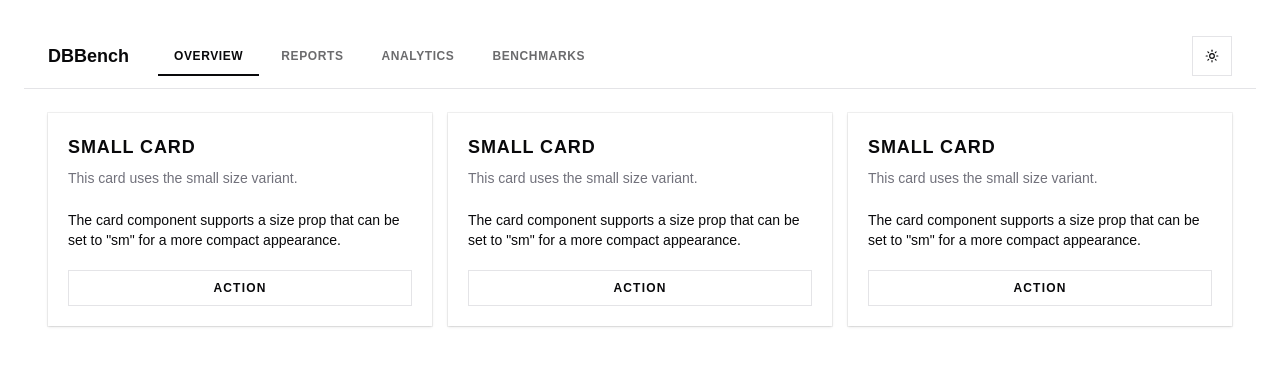
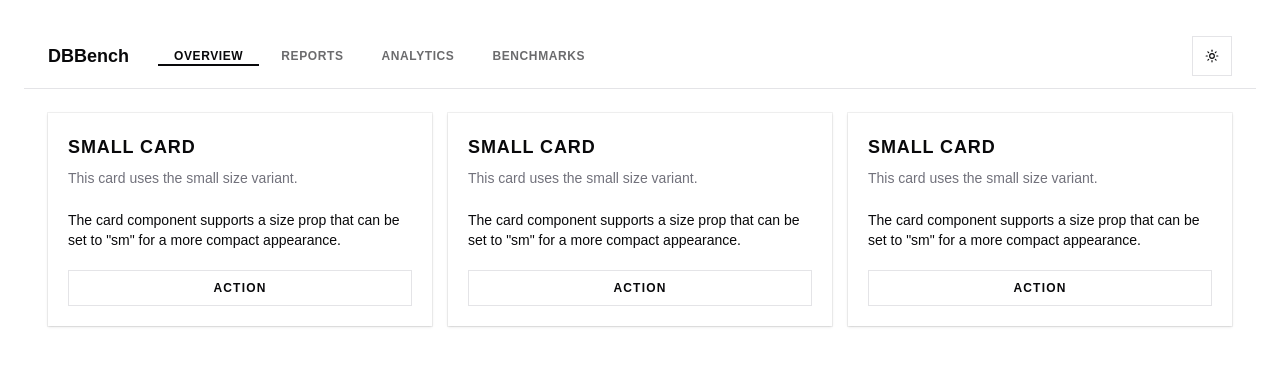
Before and after one commit to AttackKrow/CSE120FrontendUIDemo, a React (Vite) app in the folder 120ProjDemo/: page / in a window 1280 px wide. Shown: the top 366 px of the page. Built offline with nearby package versions, Linux system fonts and the light colour scheme.

Commit message:
fix problem in tabs.jsx

```diff
--- a/120ProjDemo/src/components/ui/tabs.jsx
+++ b/120ProjDemo/src/components/ui/tabs.jsx
@@ -62,7 +62,7 @@ function TabsTrigger({
         "relative inline-flex h-[calc(100%-1px)] flex-1 items-center justify-center gap-2 border border-transparent px-4 py-1.5 text-xs font-semibold tracking-wider whitespace-nowrap text-foreground/60 uppercase transition-all group-data-vertical/tabs:w-full group-data-vertical/tabs:justify-start group-data-vertical/tabs:px-4 group-data-vertical/tabs:py-2 hover:text-foreground focus-visible:border-ring focus-visible:ring-[3px] focus-visible:ring-ring/50 focus-visible:outline-1 focus-visible:outline-ring disabled:pointer-events-none disabled:opacity-50 has-data-[icon=inline-end]:pr-2.5 has-data-[icon=inline-start]:pl-2.5 dark:text-muted-foreground dark:hover:text-foreground [&_svg]:pointer-events-none [&_svg]:shrink-0 [&_svg:not([class*='size-'])]:size-3.5",
         "group-data-[variant=line]/tabs-list:bg-transparent group-data-[variant=line]/tabs-list:data-active:bg-transparent dark:group-data-[variant=line]/tabs-list:data-active:border-transparent dark:group-data-[variant=line]/tabs-list:data-active:bg-transparent",
         "data-active:bg-background data-active:text-foreground dark:data-active:border-input dark:data-active:bg-input/30 dark:data-active:text-foreground",
-        "after:absolute after:bg-foreground after:opacity-0 after:transition-opacity group-data-horizontal/tabs:after:inset-x-0 group-data-horizontal/tabs:after:bottom-[-5px] group-data-horizontal/tabs:after:h-0.5 group-data-vertical/tabs:after:inset-y-0 group-data-vertical/tabs:after:-right-1 group-data-vertical/tabs:after:w-0.5 group-data-[variant=line]/tabs-list:data-active:after:opacity-100",
+        "after:absolute after:bg-foreground after:opacity-0 after:transition-opacity group-data-horizontal/tabs:after:inset-x-0 group-data-horizontal/tabs:after:bottom-1.25 group-data-horizontal/tabs:after:h-0.5 group-data-vertical/tabs:after:inset-y-0 group-data-vertical/tabs:after:-right-1 group-data-vertical/tabs:after:w-0.5 group-data-[variant=line]/tabs-list:data-active:after:opacity-100",
         className
       )}
       {...props}
```
